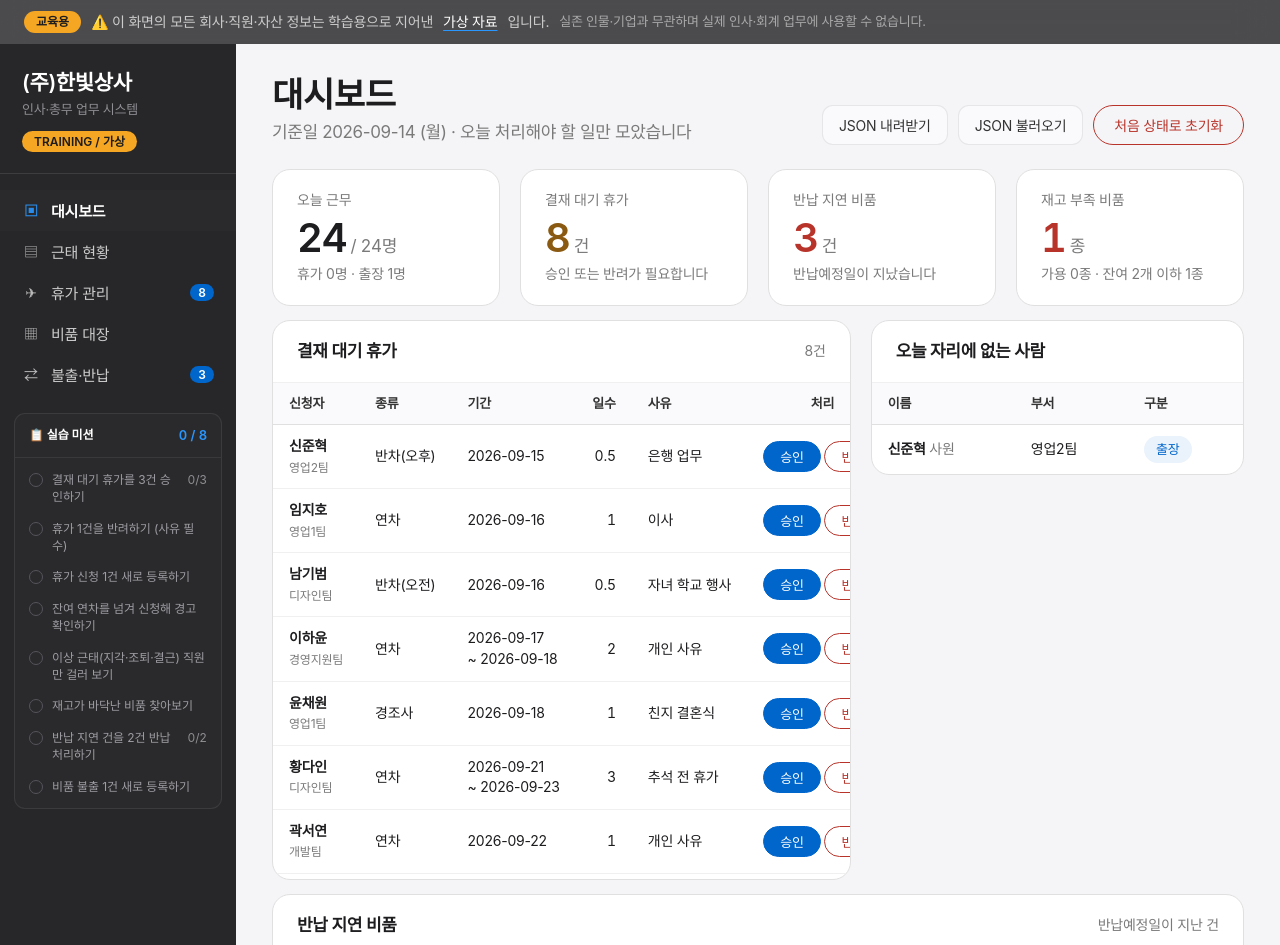
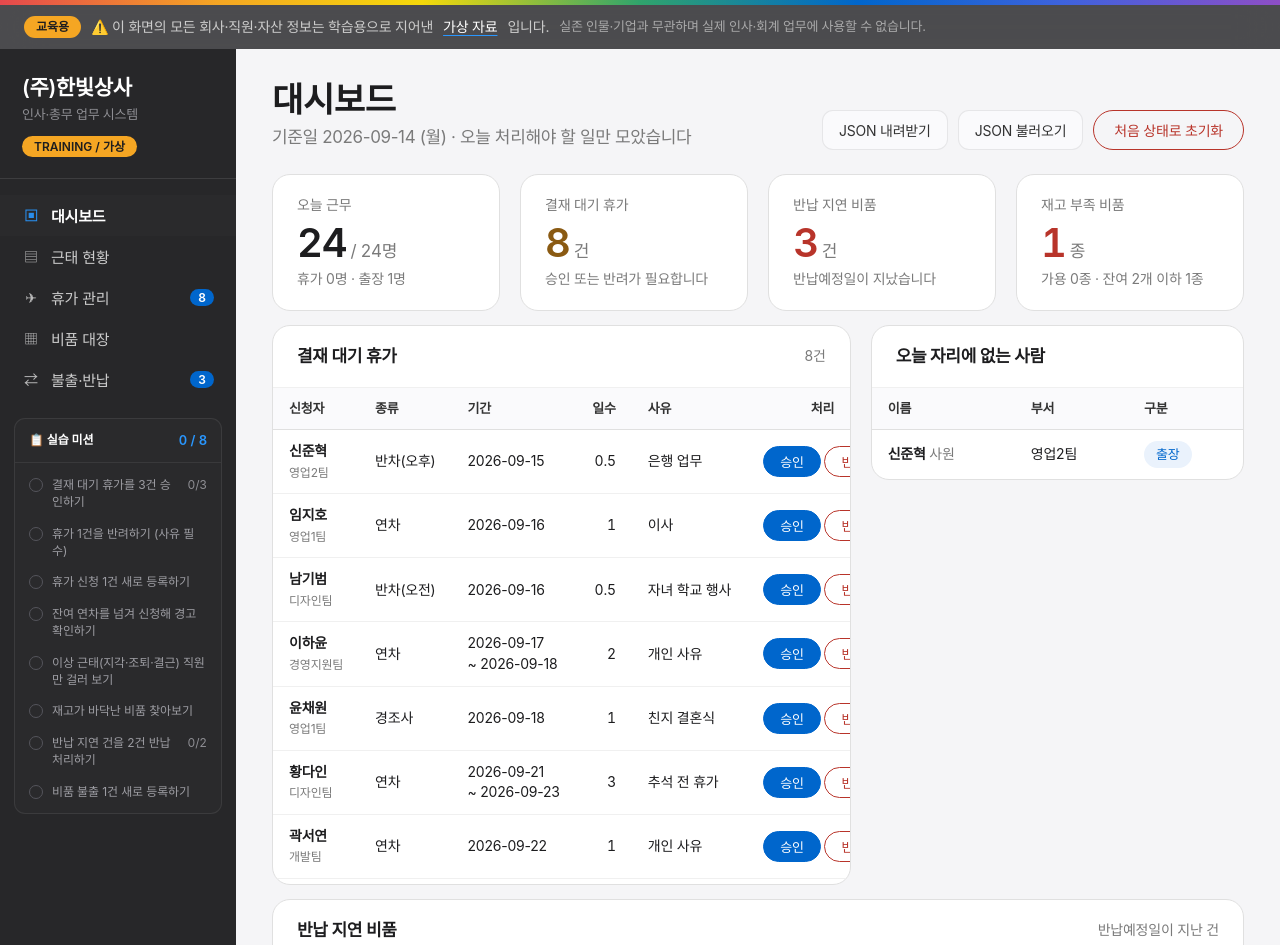
Before and after one commit to wooya072718-hue/erp_demo, a plain HTML site: page index.html in a window 1280 px wide. Shown: the top 945 px of the page. Drawn offline with Linux system fonts and the light colour scheme.

Commit message:
배포 확인용 무지개 띠와 빌드 표식 추가
Vercel 자동 배포가 실제로 반영되는지 눈으로 확인하기 위한 변경.

- 맨 위에 5px 무지개 띠 (.rainbow-bar) — 바뀐 걸 바로 알아볼 수 있게
- 왼쪽 아래에 "빌드 rainbow-1" 표식 — 어느 빌드가 떠 있는지 정확히 확인용
- 띠가 5px 늘어난 만큼 .edu-banner 의 sticky top 과 .shell 높이 계산도 맞춤

Co-Authored-By: Claude Opus 5 (1M context) <noreply@anthropic.com>

```diff
--- a/index.html
+++ b/index.html
@@ -50,11 +50,19 @@
   button,input,select,textarea{font-family:inherit;font-size:inherit;color:inherit}
   :focus-visible{outline:2px solid var(--accent-focus);outline-offset:2px}
 
+  /* ---------- 무지개 띠 (배포가 반영됐는지 눈으로 확인하는 표식) ---------- */
+  .rainbow-bar{
+    height:5px;position:sticky;top:0;z-index:51;
+    background:linear-gradient(90deg,
+      #e5484d 0%, #f5a623 17%, #f5d90a 33%,
+      #30a46c 50%, #0066cc 67%, #3e63dd 83%, #8e4ec6 100%);
+  }
+
   /* ---------- 교육용 안내 띠 (다크 타일 + Apple sticky bar의 backdrop blur) ---------- */
   .edu-banner{
     background:var(--tile-1);color:var(--on-dark-soft);
     padding:11px 24px;font-size:14px;font-weight:400;letter-spacing:-.224px;
-    display:flex;align-items:center;gap:10px;flex-wrap:wrap;position:sticky;top:0;z-index:50;
+    display:flex;align-items:center;gap:10px;flex-wrap:wrap;position:sticky;top:5px;z-index:50;
   }
   @supports ((backdrop-filter:blur(1px)) or (-webkit-backdrop-filter:blur(1px))){
     .edu-banner{background:rgba(39,39,41,.82);
@@ -66,7 +74,7 @@
   .edu-banner span{opacity:.72;font-size:13px}
 
   /* ---------- 레이아웃 ---------- */
-  .shell{display:flex;min-height:calc(100vh - 46px)}
+  .shell{display:flex;min-height:calc(100vh - 51px)}
   nav.side{width:236px;flex:0 0 236px;background:var(--tile-1);color:var(--on-dark-soft);
     display:flex;flex-direction:column;padding:26px 0 20px}
   .brand{padding:0 22px 20px;border-bottom:1px solid rgba(255,255,255,.10);margin-bottom:16px}
@@ -198,6 +206,8 @@
 </head>
 <body>
 
+<div class="rainbow-bar"></div>
+
 <div class="edu-banner" id="eduBanner">
   <b>교육용</b>
   ⚠️ 이 화면의 모든 회사·직원·자산 정보는 학습용으로 지어낸 <u>가상 자료</u>입니다.
@@ -214,7 +224,8 @@
     <div class="navlist" id="nav"></div>
     <div class="side-foot">
       기준일 <b id="todayTxt">-</b><br>
-      담당자 경영지원팀 (교육생)
+      담당자 경영지원팀 (교육생)<br>
+      <span style="opacity:.55">빌드 rainbow-1</span>
     </div>
   </nav>
   <main id="view"></main>
```
